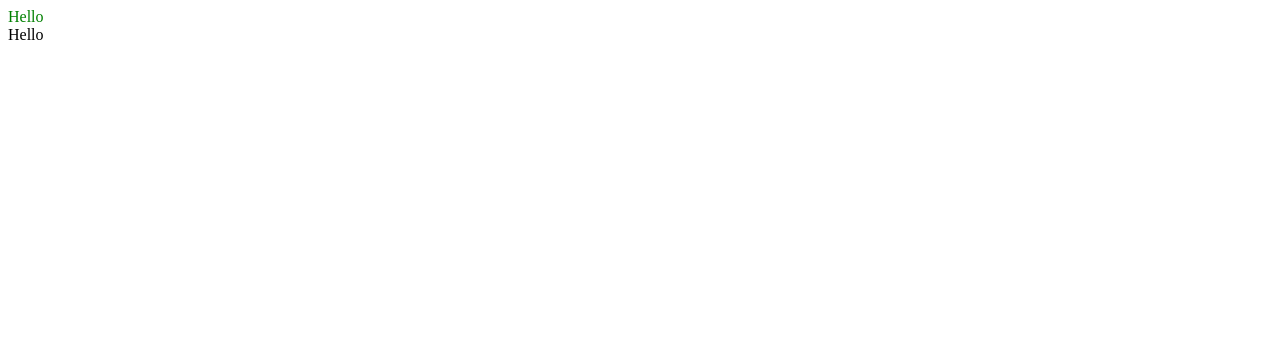
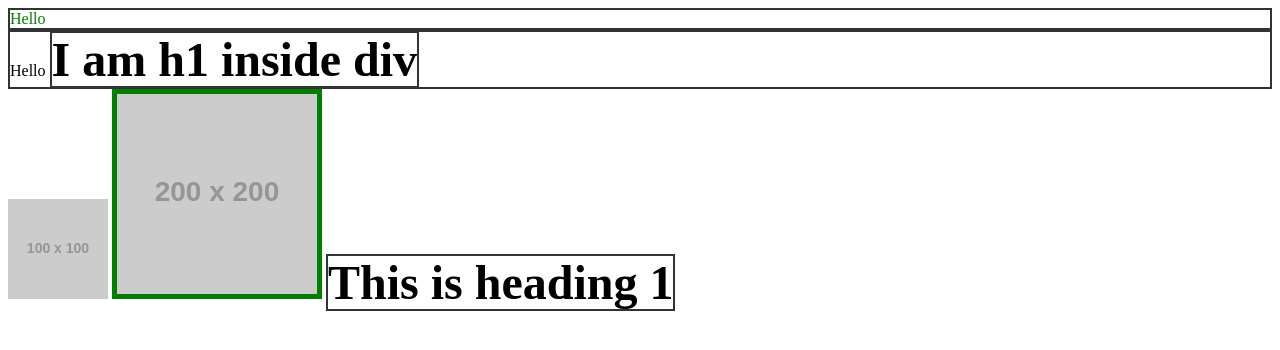
Before and after one commit to TechAsif/pie-shop, a plain HTML site: page index.html in a window 1280 px wide. Drawn offline with Linux system fonts and the light colour scheme; placeholder pictures from the web are drawn by us.

Commit message:
display combinator list

```diff
--- a/index.html
+++ b/index.html
@@ -10,7 +10,25 @@
             color: green;
         }
 
+        img[src="https://placehold.co/200x200"] {
+            border: 5px solid green;
+        }
+        div, h1 {
+            border: 2px solid #333;
+        }
+        /* This is combinator selector */
+        main > h1{
+            font-size: 1.5em;
+        }
 
+        /* This is decendant selector */
+        main h1{
+            font-size: 3em;
+        }
+        h1{
+            display: inline;
+            width: 90%;
+        }
     </style>
 </head>
 <body>
@@ -20,7 +38,11 @@
         </div>
         <div id="color2" >
             Hello
+            <h1>I am h1 inside div</h1>
         </div>
+        <img src="https://placehold.co/100x100" alt="image">
+        <img src="https://placehold.co/200x200" alt="image">
+        <h1>This is heading 1</h1>
     </main>
 </body>
 </html>
```
